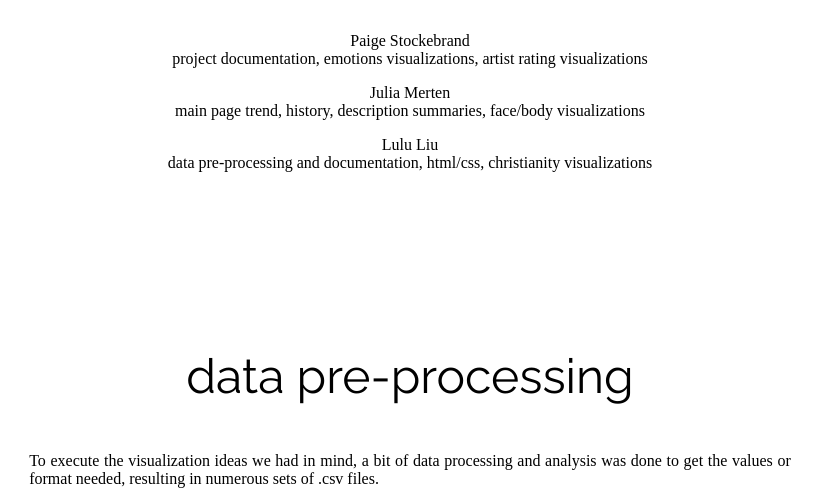
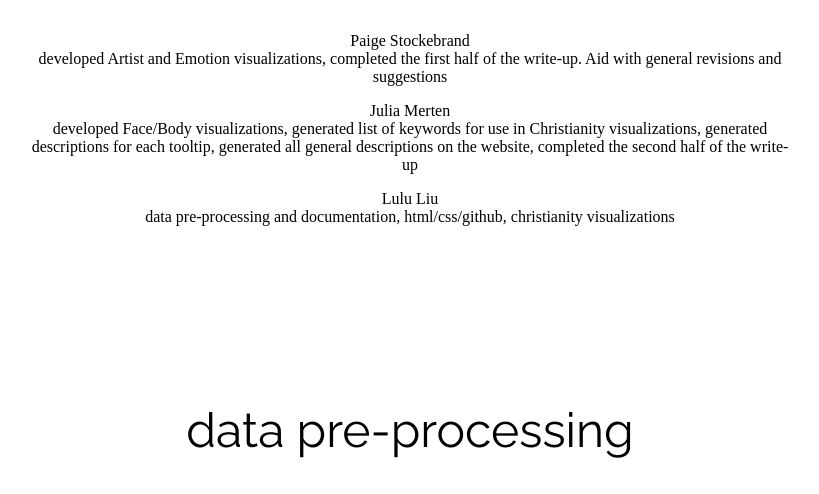
Before and after one commit to INFO-4602-5602/project-2-wikiart-smallmediumlarge, a plain HTML site: page about.html in a window 1280 px wide. Shown: the part 606-1100 px from the top of the page, without its empty margins (230-1049 px from the left). Drawn offline with Linux system fonts and the light colour scheme; a web font is replaced by a local one.

Commit message:
Content update

```diff
--- a/about.html
+++ b/about.html
@@ -20,17 +20,17 @@
 			<p>
 				Paige Stockebrand
 				<br>
-				project documentation, emotions visualizations, artist rating visualizations
+				developed Artist and Emotion visualizations, completed the first half of the write-up. Aid with general revisions and suggestions
 			</p>
 			<p>
 				Julia Merten
 				<br>
-				main page trend, history, description summaries, face/body visualizations
+				developed Face/Body visualizations, generated list of keywords for use in Christianity visualizations, generated descriptions for each tooltip, generated all general descriptions on the website, completed the second half of the write-up
 			</p>
 			<p>
 				Lulu Liu
 				<br>
-				data pre-processing and documentation, html/css, christianity visualizations
+				data pre-processing and documentation, html/css/github, christianity visualizations
 			</p>
 		</div>
 		<div class="section">
```
Also changed, not shown: index.html (+1 -5 lines).
